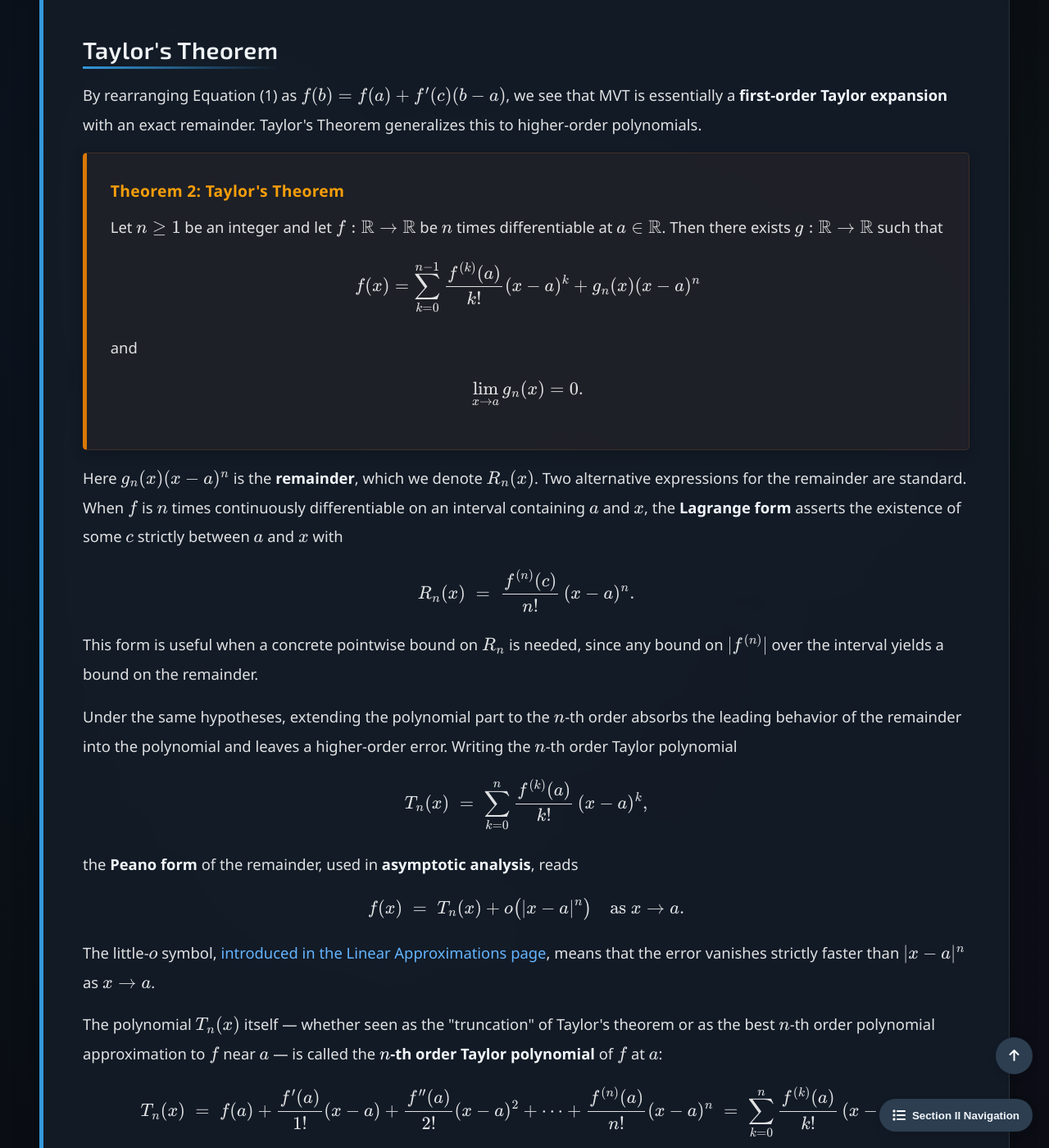
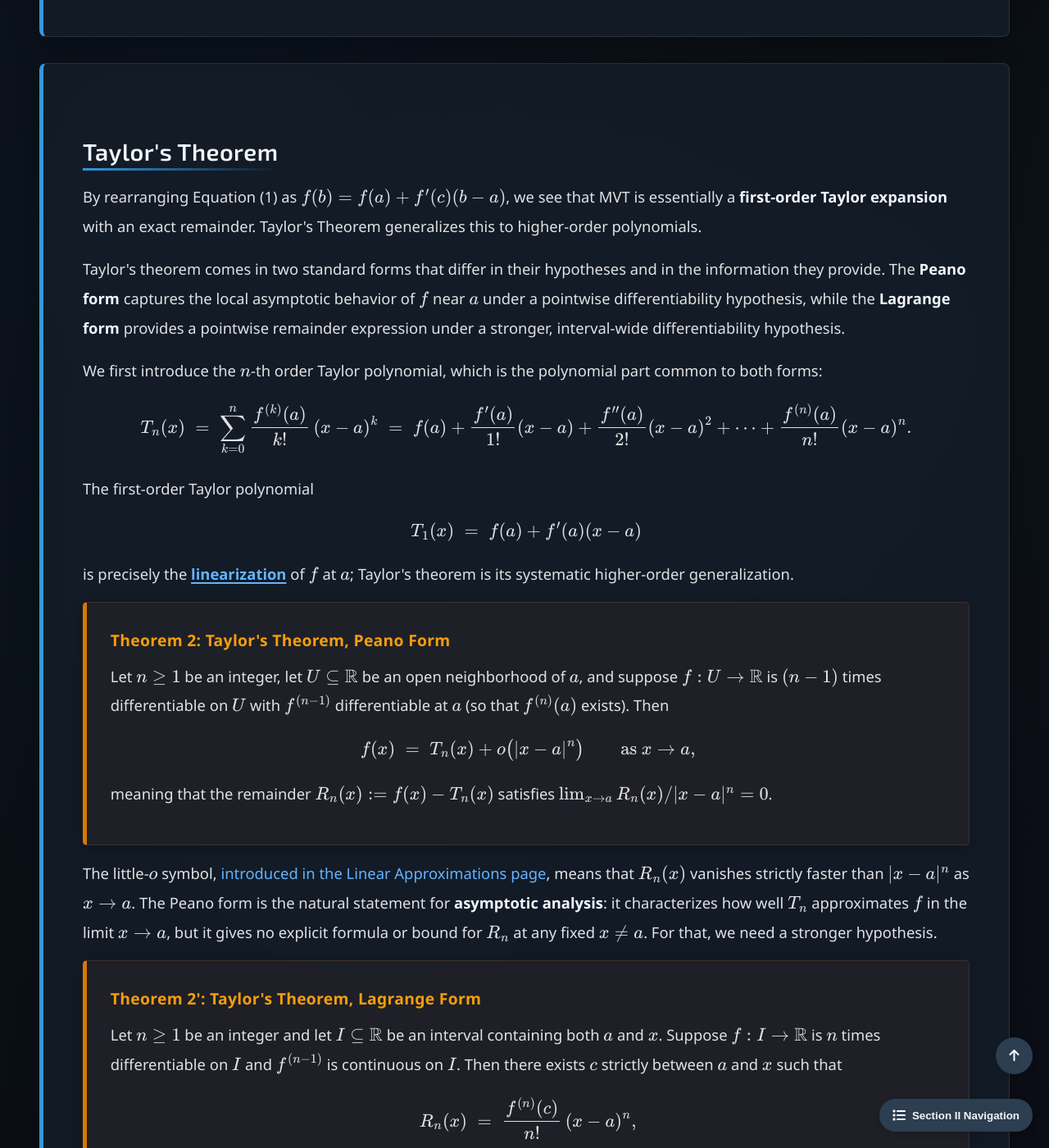
Before and after one commit to Yusukey01/yusukey01.github.io, a Jekyll site: the page built from Mathematics/Calculus/mvt.html, in a window 1280 px wide and 1400 px high, scrolled down 2524 px. Shown: the whole window at 82% size. Built offline with Jekyll 4.4.1, drawn with Linux system fonts in a browser that asks for light colours; some of the changed text lies outside the part shown.

Commit message:
fixed wrong explanations

```diff
--- a/Mathematics/Calculus/mvt.html
+++ b/Mathematics/Calculus/mvt.html
@@ -67,6 +68,10 @@ uses_python: false
                         <li>If \(m &lt; f(a) = f(b)\), the minimum is attained at an interior point \(c\), and the
                             same argument yields \(f'(c) = 0\).</li>
                     </ul>
+                    <p>
+                        These three cases are exhaustive: if \(M = m\) fails then \(M > m\), so at least one of the
+                        values \(M, m\) differs from \(f(a) = f(b)\), triggering case 2 or case 3.
+                    </p>
                 </div>
 
                 <p>
@@ -84,8 +89,9 @@ uses_python: false
                         \[
                         g(x) \;=\; f(x) - f(a) - \frac{f(b)-f(a)}{b - a}\,(x - a). \tag{2}
                         \]
-                        Since \(g\) is the sum of \(f\) and a first-degree polynomial, it is continuous on \([a, b]\)
-                        and differentiable on \((a, b)\). Differentiating (2),
+                        Since \(g\) is the sum of \(f\) and a first-degree polynomial, and sums of continuous
+                        (resp. differentiable) functions are continuous (resp. differentiable), \(g\) is continuous
+                        on \([a, b]\) and differentiable on \((a, b)\). Differentiating (2),
                         \[
                         g'(x) \;=\; f'(x) - \frac{f(b)-f(a)}{b - a}.
                         \]
@@ -107,71 +113,81 @@ uses_python: false
                     this to higher-order polynomials.
                 </p>
 
+                <p>
+                    Taylor's theorem comes in two standard forms that differ in their hypotheses and in the
+                    information they provide. The <strong>Peano form</strong> captures the local asymptotic
+                    behavior of \(f\) near \(a\) under a pointwise differentiability hypothesis, while the
+                    <strong>Lagrange form</strong> provides a pointwise remainder expression under a stronger,
+                    interval-wide differentiability hypothesis.
+                </p>
+
+                <p>
+                    We first introduce the \(n\)-th order Taylor polynomial, which is the polynomial part common
+                    to both forms:
+                    \[
+                    T_n(x) \;=\; \sum_{k = 0}^{n} \frac{f^{(k)}(a)}{k!}\,(x - a)^k
+                    \;=\; f(a) + \frac{f'(a)}{1!}(x-a) + \frac{f''(a)}{2!}(x-a)^2 + \cdots + \frac{f^{(n)}(a)}{n!}(x-a)^n.
+                    \]
+                    The first-order Taylor polynomial
+                    \[
+                    T_1(x) \;=\; f(a) + f'(a)(x-a)
+                    \]
+                    is precisely the <a href="linear_approximation.html#D-linearization"><strong>linearization</strong></a>
+                    of \(f\) at \(a\); Taylor's theorem is its systematic higher-order generalization.
+                </p>
+
                 <div class="theorem">
-                    <span class="theorem-title">Theorem 2: Taylor's Theorem</span>
+                    <span class="theorem-title">Theorem 2: Taylor's Theorem, Peano Form</span>
                     <p>
-                        Let \(n \geq 1\) be an integer and let \(f: \mathbb{R} \to \mathbb{R}\) be \(n\) times
-                        differentiable at \(a \in \mathbb{R}\). Then there exists \(g: \mathbb{R} \to \mathbb{R}\)
-                        such that
+                        Let \(n \geq 1\) be an integer, let \(U \subseteq \mathbb{R}\) be an open neighborhood of
+                        \(a\), and suppose \(f: U \to \mathbb{R}\) is \((n-1)\) times differentiable on \(U\) with
+                        \(f^{(n-1)}\) differentiable at \(a\) (so that \(f^{(n)}(a)\) exists). Then
                         \[
-                        f(x) = \sum_{k = 0}^{n-1} \frac{f^{(k)}(a)}{k !}(x - a)^k + g_n (x) (x - a)^n
+                        f(x) \;=\; T_n(x) + o\bigl(|x - a|^n\bigr) \qquad \text{as } x \to a,
                         \]
-                        and
-                        \[
-                        \lim_{x \to a} g_n(x) = 0.
-                        \]
+                        meaning that the remainder \(R_n(x) := f(x) - T_n(x)\) satisfies
+                        \(\lim_{x \to a} R_n(x) / |x-a|^n = 0\).
                     </p>
                 </div>
 
                 <p>
-                    Here \(g_n(x)(x - a)^n\) is the <strong>remainder</strong>, which we denote \(R_n(x)\). Two
-                    alternative expressions for the remainder are standard. When \(f\) is \(n\) times continuously
-                    differentiable on an interval containing \(a\) and \(x\), the <strong>Lagrange form</strong> asserts
-                    the existence of some \(c\) strictly between \(a\) and \(x\) with
-                    \[
-                    R_n(x) \;=\; \frac{f^{(n)}(c)}{n!}\,(x-a)^n.
-                    \]
-                    This form is useful when a concrete pointwise bound on \(R_n\) is needed, since any bound on
-                    \(|f^{(n)}|\) over the interval yields a bound on the remainder.
+                    The little-\(o\) symbol, <a href="linear_approximation.html#lapp">introduced in the Linear
+                    Approximations page</a>, means that \(R_n(x)\) vanishes strictly faster than \(|x-a|^n\) as
+                    \(x \to a\). The Peano form is the natural statement for <strong>asymptotic analysis</strong>:
+                    it characterizes how well \(T_n\) approximates \(f\) in the limit \(x \to a\), but it gives
+                    no explicit formula or bound for \(R_n\) at any fixed \(x \neq a\). For that, we need a
+                    stronger hypothesis.
+                </p>
+
+                <div class="theorem">
+                    <span class="theorem-title">Theorem 2': Taylor's Theorem, Lagrange Form</span>
+                    <p>
+                        Let \(n \geq 1\) be an integer and let \(I \subseteq \mathbb{R}\) be an interval
+                        containing both \(a\) and \(x\). Suppose \(f: I \to \mathbb{R}\) is \(n\) times
+                        differentiable on \(I\) and \(f^{(n-1)}\) is continuous on \(I\). Then there exists
+                        \(c\) strictly between \(a\) and \(x\) such that
+                        \[
+                        R_n(x) \;=\; \frac{f^{(n)}(c)}{n!}\,(x - a)^n,
+                        \]
+                        where \(R_n(x) = f(x) - T_n(x)\) is the remainder.
+                    </p>
+                </div>
+
+                <p>
+                    The Lagrange form is useful when a <em>concrete pointwise bound</em> on \(R_n\) is needed:
+                    any bound on \(|f^{(n)}|\) over \(I\) yields a bound on \(|R_n(x)|\) via
+                    \(|R_n(x)| \leq \frac{\sup_{c \in I} |f^{(n)}(c)|}{n!}\,|x-a|^n\). This is the form invoked
+                    in error analysis for numerical methods and in convergence proofs for optimization algorithms
+                    where an explicit remainder estimate is required.
                 </p>
 
                 <p>
-                    Under the same hypotheses, extending the polynomial part to the \(n\)-th order absorbs the
-                    leading behavior of the remainder into the polynomial and leaves a higher-order error. Writing
-                    the \(n\)-th order Taylor polynomial
-                    \[
-                    T_n(x) \;=\; \sum_{k = 0}^{n} \frac{f^{(k)}(a)}{k!}\,(x - a)^k,
-                    \]
-                    the <strong>Peano form</strong> of the remainder, used in <strong>asymptotic analysis</strong>,
-                    reads
-                    \[
-                    f(x) \;=\; T_n(x) + o\bigl(|x - a|^n\bigr) \quad \text{as } x \to a.
-                    \]
-                    The little-\(o\) symbol, <a href="linear_approximation.html#lapp">introduced in the Linear
-                    Approximations page</a>, means that the error vanishes strictly faster than \(|x-a|^n\) as
-                    \(x \to a\).
-                </p>
-
-                <p>
-                    The polynomial \(T_n(x)\) itself — whether seen as the "truncation" of Taylor's theorem or as the
-                    best \(n\)-th order polynomial approximation to \(f\) near \(a\) — is called the
-                    <strong>\(n\)-th order Taylor polynomial</strong> of \(f\) at \(a\):
-                    \[
-                    T_n(x) \;=\; f(a) + \frac{f'(a)}{1!}(x -a) + \frac{f''(a)}{2!}(x -a)^2 + \cdots +
-                                \frac{f^{(n)}(a)}{n!}(x - a)^n
-                        \;=\; \sum_{k = 0}^{n} \frac{f^{(k)}(a)}{k!}\,(x - a)^k.
-                    \]
-                    When \(f\) is infinitely differentiable and \(R_n(x) \to 0\) as \(n \to \infty\), the limit is the
-                    <strong>Taylor series</strong> of \(f\) centered at \(a\):
+                    When \(f\) is infinitely differentiable on \(I\) and the Lagrange remainder satisfies
+                    \(R_n(x) \to 0\) as \(n \to \infty\), the partial sums \(T_n(x)\) converge to \(f(x)\), and
+                    the limit is the <strong>Taylor series</strong> of \(f\) centered at \(a\):
                     \[
                     f(x) \;=\; \sum_{k = 0}^{\infty} \frac{f^{(k)}(a)}{k!}\,(x - a)^k.
                     \]
-                    The series converges to \(f\) within its radius of convergence. The first-order Taylor polynomial
-                    \[
-                    T_1(x) \;=\; f(a) + f'(a)(x-a)
-                    \]
-                    is precisely the <a href="linear_approximation.html#D-linearization"><strong>linearization</strong></a>
-                    of \(f\) at \(a\); Taylor's theorem is the systematic higher-order generalization.
                 </p>
 
                 <div class="insight-box">
@@ -183,6 +199,22 @@ uses_python: false
                         analyzing the convergence of optimization algorithms, where higher-order remainders determine
                         how large a step a method can safely take.
                     </p>
+                    <p>
+                        A subtle point deserves emphasis: <em>being infinitely differentiable is not enough for the
+                        Taylor series to recover the function</em>. The standard counter-example is
+                        \[
+                        f(x) = \begin{cases} e^{-1/x^2} & x \neq 0, \\ 0 & x = 0, \end{cases}
+                        \]
+                        which is \(C^\infty\) on all of \(\mathbb{R}\) with \(f^{(k)}(0) = 0\) for every \(k\).
+                        Its Taylor series at \(0\) is therefore identically zero, yet \(f(x) > 0\) for every
+                        \(x \neq 0\) — the series converges everywhere but fails to equal \(f\) anywhere except at
+                        the origin. Functions whose Taylor series converges to \(f\) on some neighborhood of every
+                        point are called <strong>real-analytic</strong>, a condition strictly stronger than \(C^\infty\).
+                        This distinction matters in information geometry, where the exponential and other parametric
+                        families are typically real-analytic, and in the high-accuracy convergence theory of spectral
+                        methods (Chebyshev and Fourier expansions), where analyticity yields exponential convergence
+                        while mere \(C^\infty\) regularity only gives polynomial convergence.
+                    </p>
                 </div>
             </section>
 
@@ -193,10 +225,17 @@ uses_python: false
                     <span class="theorem-title">Theorem 3: Cauchy's Mean Value Theorem</span>
                     <p>
                         Let \(f\) and \(g\) be continuous on \([a,b]\) and differentiable on \((a,b)\). If
-                        \(g'(x) \neq 0\) for every \(x \in (a, b)\), then there exists \(c \in (a, b)\) such that
+                        \(g'(x) \neq 0\) for every \(x \in (a, b)\), then \(g(b) \neq g(a)\) (else Rolle's theorem
+                        would give a point where \(g'\) vanishes), and there exists \(c \in (a, b)\) such that
                         \[
                         \frac{f(b)-f(a)}{g(b)-g(a)} \;=\; \frac{f'(c)}{g'(c)}.
                         \]
+                    </p>
+                    <p style="margin-top: 0.8em;">
+                        <em>The proof is a straightforward extension of the Lagrange MVT argument, applying Rolle's
+                        theorem to the auxiliary function
+                        \(h(x) = f(x) - f(a) - \tfrac{f(b)-f(a)}{g(b)-g(a)}\bigl(g(x) - g(a)\bigr)\).
+                        See Rudin, </em>Principles of Mathematical Analysis<em>, Thm 5.9 for details.</em>
                     </p>
                 </div>
 
@@ -236,9 +275,11 @@ uses_python: false
                 <div class="theorem">
                     <span class="theorem-title">Theorem 4: Higher-Dimensional MVT</span>
                     <p>
-                        Let \(f: X \to \mathbb{R}\) be differentiable on an open set \(X \subseteq \mathbb{R}^n\), and
-                        let \(a, b \in X\) with the closed segment \([a,b] \subset X\). Then there exists
-                        \(c \in (a,b)\) such that
+                        Let \(f: X \to \mathbb{R}\) be differentiable on an open set \(X \subseteq \mathbb{R}^n\)
+                        (in the sense that the <a href="linear_approximation.html#D-linearization"><strong>linearization</strong></a>
+                        exists at every point of \(X\) — equivalently, Fréchet differentiable, which is stronger than
+                        mere existence of all partial derivatives). Let \(a, b \in X\) with the closed segment
+                        \([a,b] \subset X\). Then there exists \(c \in (a,b)\) such that
                         \[
                         f(b) - f(a) \;=\; \nabla f(c) \cdot (b - a).
                         \]
```
Also changed, not shown: other parts of Mathematics/Calculus/mvt.html (+2 -1 lines).
